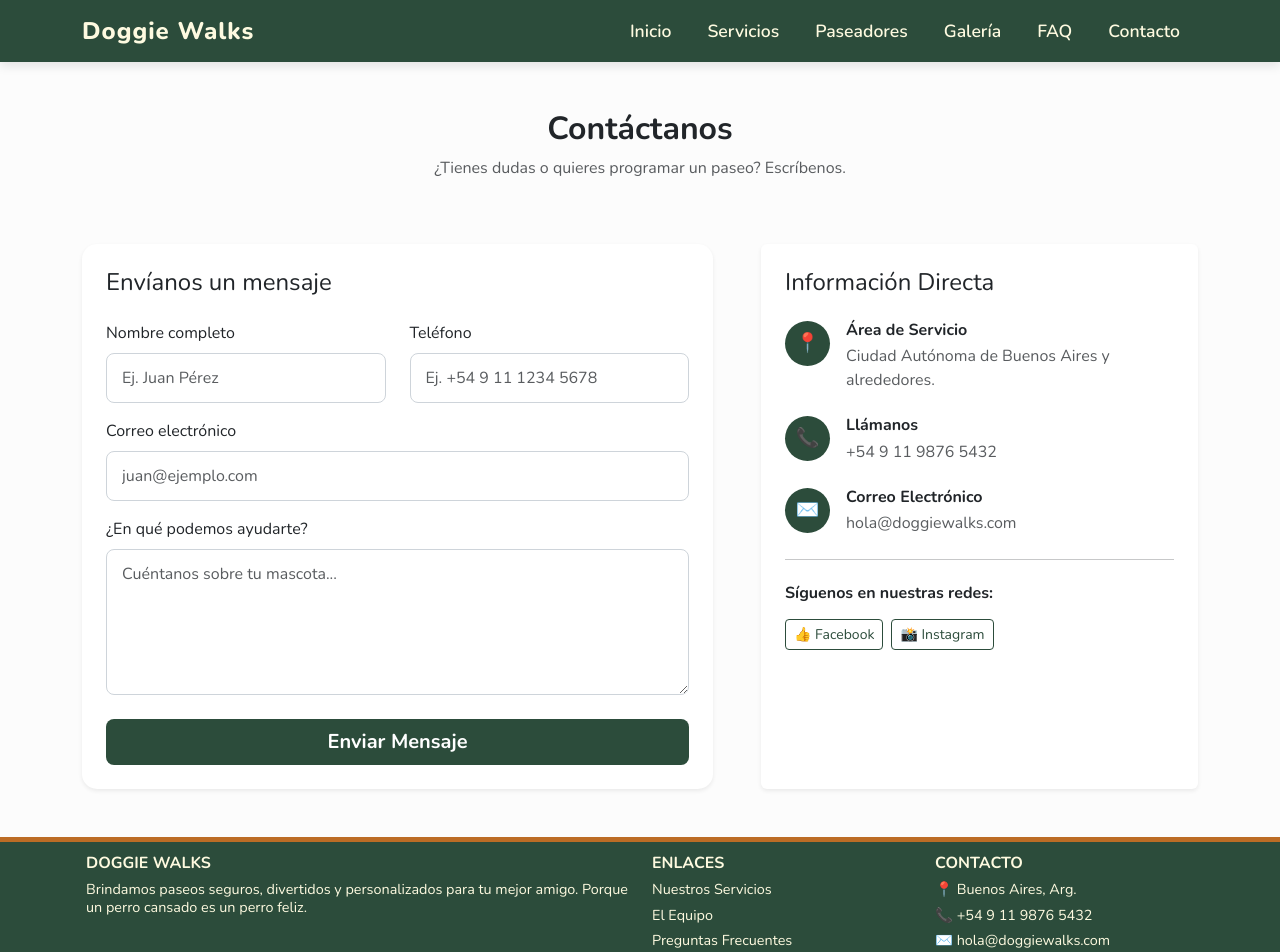
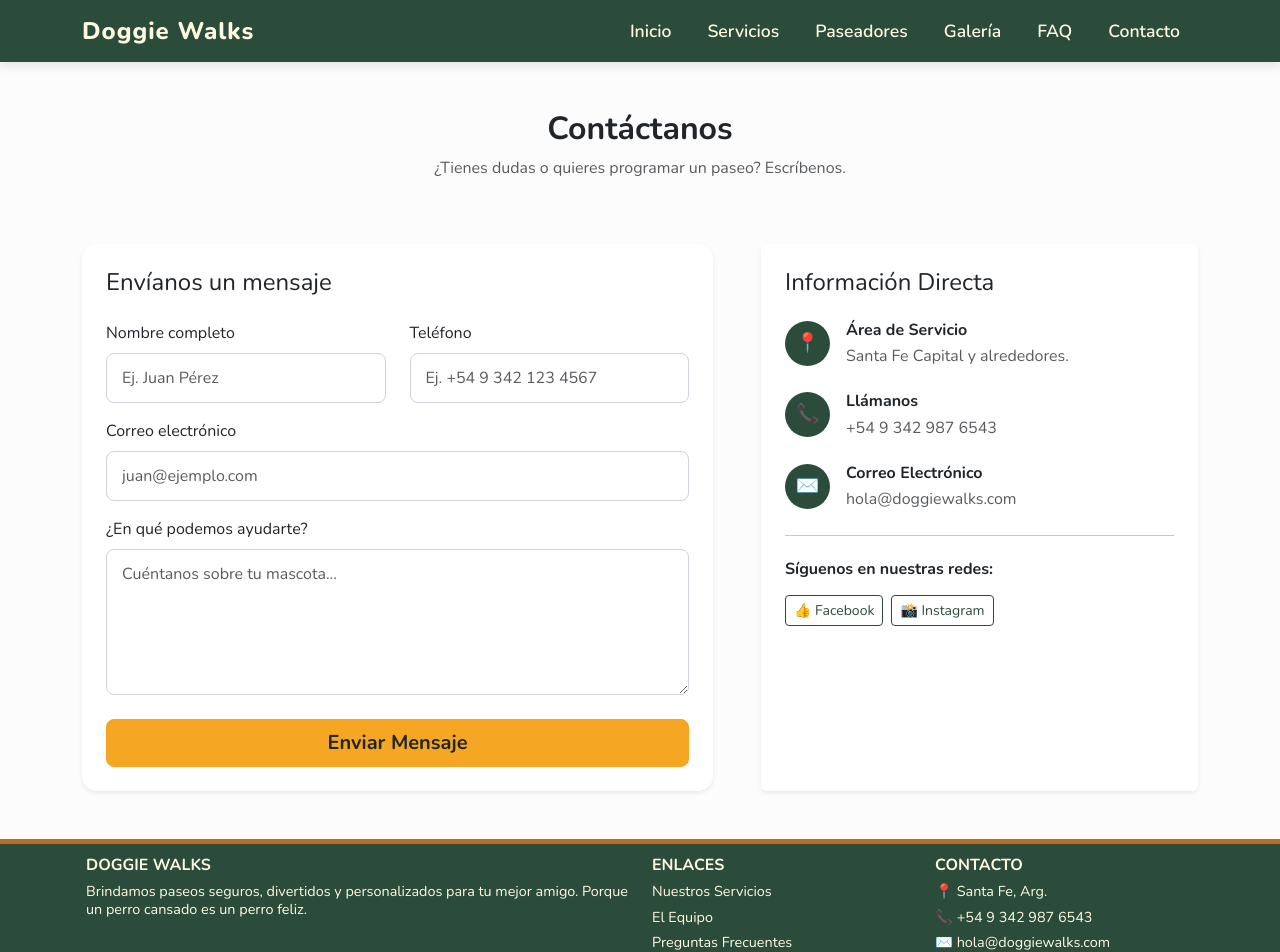
Before and after one commit to cervantes9/doggie-walks-frontend, an Angular app: page /contacto in a window 1280 px wide. Shown: the top 952 px of the page. Built offline with nearby package versions, Linux system fonts and the light colour scheme.

Commit message:
ajustes finales: contacto funcional, pre-seleccion de paseador, videos, direccion santa fe, botones unificados y faq de pago

```diff
--- a/src/app/app.css
+++ b/src/app/app.css
@@ -20,6 +20,7 @@ body, html {
 
 .navbar-doggie .navbar-brand:hover {
     color: var(--marron);
+    transform: translateY(-2px);
 }
 
 .navbar-doggie .nav-link {
@@ -45,11 +46,13 @@ body, html {
 .footer-link {
     color: var(--crema);
     text-decoration: none;
-    transition: color 0.3s;
+    transition: color 0.3s, transform 0.3s;
+    display: inline-block;
 }
 
 .footer-link:hover {
     color: var(--marron);
+    transform: translateY(-2px);
 }
 
 .copyright-bar {
--- a/src/app/app.html
+++ b/src/app/app.html
@@ -57,8 +57,8 @@
         <div class="col-lg-3 col-md-6 mb-3 mb-md-0">
           <h5 class="text-uppercase fw-bold mb-3">Contacto</h5>
           <ul class="list-unstyled">
-            <li class="mb-2">📍 Buenos Aires, Arg.</li>
-            <li class="mb-2">📞 +54 9 11 9876 5432</li>
+            <li class="mb-2">📍 Santa Fe, Arg.</li>
+            <li class="mb-2">📞 +54 9 342 987 6543</li>
             <li class="mb-2">✉️ hola&#64;doggiewalks.com</li>
           </ul>
         </div>
--- a/src/app/componentes/contacto/contacto.css
+++ b/src/app/componentes/contacto/contacto.css
@@ -26,8 +26,8 @@
 
 /* El botón principal de "Enviar Mensaje" */
 .btn-doggie {
-    background-color: #2c4c3b;
-    color: #ffffff;
+    background-color: var(--boton-accion);
+    color: var(--negro);
     border: none;
     border-radius: 8px;
     transition: background-color 0.3s ease;
@@ -35,8 +35,8 @@
 
 /* Efecto al pasar el ratón por el botón Enviar */
 .btn-doggie:hover {
-    background-color: #bc6c25; /* Cambia a marrón arcilla */
-    color: #ffffff;
+    filter: brightness(0.92);
+    color: var(--negro);
 }
 
 /* Color de los circulitos de los iconos */
@@ -72,6 +72,6 @@
 
 /* Efecto al hacer clic para escribir (borde verde en vez de azul) */
 .form-control:focus {
-    border-color: #2c4c3b;
-    box-shadow: 0 0 0 0.25rem rgba(44, 76, 59, 0.15); /* Sombrilla verde suave */
+    border-color: var(--marron);
+    box-shadow: 0 0 0 0.25rem rgba(188, 108, 37, 0.15);
 }
--- a/src/app/componentes/contacto/contacto.html
+++ b/src/app/componentes/contacto/contacto.html
@@ -21,27 +21,33 @@
   <div class="row">
     <div class="col-md-6 mb-3">
       <label for="nombre" class="form-label">Nombre completo</label>
-                  <input type="text" class="form-control" id="nombre" placeholder="Ej. Juan Pérez" required>
+      <input type="text" class="form-control" id="nombre" name="nombre" [(ngModel)]="nombre" placeholder="Ej. Juan Pérez" required>
     </div>
     <div class="col-md-6 mb-3">
       <label for="telefono" class="form-label">Teléfono</label>
-                  <input type="tel" class="form-control" id="telefono" placeholder="Ej. +54 9 11 1234 5678" required>
+      <input type="tel" class="form-control" id="telefono" name="telefono" [(ngModel)]="telefono" placeholder="Ej. +54 9 342 123 4567" required>
     </div>
   </div>
 
   <div class="mb-3">
     <label for="email" class="form-label">Correo electrónico</label>
-                <input type="email" class="form-control" id="email" placeholder="juan@ejemplo.com" required>
+    <input type="email" class="form-control" id="email" name="email" [(ngModel)]="email" placeholder="juan@ejemplo.com" required>
   </div>
 
       <div class="mb-4">
         <label for="mensaje" class="form-label">¿En qué podemos ayudarte?</label>
-                <textarea class="form-control" id="mensaje" rows="5" placeholder="Cuéntanos sobre tu mascota..." required></textarea>
+        <textarea class="form-control" id="mensaje" name="mensaje" [(ngModel)]="mensaje" rows="5" placeholder="Cuéntanos sobre tu mascota..." required></textarea>
         </div>
 
+          @if (mensajeExito) {
+          <div class="alert alert-success">{{ mensajeExito }}</div>
+                      }
+            @if (mensajeError) {
+                <div class="alert alert-danger">{{ mensajeError }}</div>
+                }
+
                   <div class="d-grid">
-                <!-- Botón personalizado -->
-                <button type="button" class="btn btn-doggie btn-lg fw-bold">Enviar Mensaje</button>
+                  <button type="button" class="btn btn-warning btn-lg fw-bold" (click)="enviarMensaje()">Enviar Mensaje</button>
                 </div>
             </form>
 
@@ -60,7 +66,7 @@
             </div>
             <div>
               <h6 class="fw-bold mb-1">Área de Servicio</h6>
-              <p class="text-muted mb-0">Ciudad Autónoma de Buenos Aires y alrededores.</p>
+              <p class="text-muted mb-0">Santa Fe Capital y alrededores.</p>
             </div>
           </div>
 
@@ -70,7 +76,7 @@
             </div>
             <div>
               <h6 class="fw-bold mb-1">Llámanos</h6>
-              <p class="text-muted mb-0">+54 9 11 9876 5432</p>
+              <p class="text-muted mb-0">+54 9 342 987 6543</p>
             </div>
           </div>
 
--- a/src/app/componentes/contacto/contacto.ts
+++ b/src/app/componentes/contacto/contacto.ts
@@ -1,4 +1,4 @@
-import { Component, inject } from '@angular/core';
+import { Component, inject, ChangeDetectorRef   } from '@angular/core';
 import { HttpClient } from '@angular/common/http';
 import { FormsModule } from '@angular/forms';
 import { environment } from '../../../environments/environment';
@@ -13,6 +13,7 @@ export class Contacto {
 
   // Como el @Autowired de Spring Boot
   private http = inject(HttpClient);
+  private cdr = inject(ChangeDetectorRef);
 
   // Una variable por cada campo del formulario
   nombre: string = '';
@@ -26,6 +27,11 @@ export class Contacto {
 
   // Se ejecuta cuando el usuario hace click en Enviar
   enviarMensaje() {
+
+      if (!this.nombre)   { this.mensajeError = 'Por favor ingresa tu nombre completo.'; this.mensajeExito = ''; return; }
+      if (!this.telefono) { this.mensajeError = 'Por favor ingresa tu número de teléfono.'; this.mensajeExito = ''; return; }
+      if (!this.email)    { this.mensajeError = 'Por favor ingresa tu correo electrónico.'; this.mensajeExito = ''; return; }
+      if (!this.mensaje)  { this.mensajeError = 'Por favor escribe tu mensaje.'; this.mensajeExito = ''; return; }
 
     // Armamos el objeto con los datos, igual que el JSON que espera Spring Boot
     const datos = {
@@ -46,10 +52,12 @@ export class Contacto {
           this.telefono = '';
           this.email = '';
           this.mensaje = '';
+          this.cdr.detectChanges();
         },
         error: () => {
           this.mensajeError = 'Hubo un error al enviar el mensaje. Intenta de nuevo.';
           this.mensajeExito = '';
+          this.cdr.detectChanges();
         }
       });
   }
--- a/src/app/componentes/faq/faq.html
+++ b/src/app/componentes/faq/faq.html
@@ -70,6 +70,19 @@
         </div>
       </div>
 
+      <div class="accordion-item">
+        <h2 class="accordion-header">
+          <button class="accordion-button collapsed" type="button" data-bs-toggle="collapse" data-bs-target="#pregunta6">
+            ¿Qué métodos de pago puedo utilizar?
+          </button>
+        </h2>
+        <div id="pregunta6" class="accordion-collapse collapse" data-bs-parent="#acordeonFaq">
+          <div class="accordion-body">
+            Actualmente puedes pagar con tarjeta o en efectivo directamente al paseador al finalizar el servicio. Al confirmar tu reserva coordinamos contigo el método que te resulte más cómodo.
+          </div>
+        </div>
+      </div>
+
     </div>
   </div>
 </section>
--- a/src/app/componentes/reservas/reservas.css
+++ b/src/app/componentes/reservas/reservas.css
@@ -30,7 +30,6 @@
 }
 
 .btn-warning {
-  background-color: #f5a623;
   border: none;
   border-radius: 8px;
   padding: 14px;
@@ -39,7 +38,6 @@
 }
 
 .btn-warning:hover {
-  background-color: #e09415;
   transform: translateY(-2px);
 }
 
--- a/src/app/componentes/reservas/reservas.ts
+++ b/src/app/componentes/reservas/reservas.ts
@@ -20,7 +20,7 @@ export class Reservas implements OnInit {
   private cdr = inject(ChangeDetectorRef);
   private route = inject(ActivatedRoute);
 
-  listaPaseadores$ = this.http.get<any[]>('http://localhost:8080/api/paseadores');
+  listaPaseadores$ = this.http.get<any[]>(`${environment.apiUrl}/api/paseadores`);
 
   nombreCliente: string = '';
   email: string = '';
@@ -41,6 +41,9 @@ export class Reservas implements OnInit {
     this.route.queryParams.subscribe(params => {
       if (params['tipoPaseo']) {
         this.tipoPaseo = params['tipoPaseo'];
+      }
+      if (params['idPaseador']) {
+        this.idPaseador = Number(params['idPaseador']);
       }
     });
   }
--- a/src/app/componentes/servicios/servicios.css
+++ b/src/app/componentes/servicios/servicios.css
@@ -97,3 +97,9 @@
     font-size: 1.5rem;
     cursor: pointer;
 }
+
+/* Excepción: en Servicios la tarjeta ya se mueve al pasar el mouse,
+   así que el botón no se levanta (evita que se vea la línea blanca de la tarjeta) */
+    .btn-warning:hover {
+    transform: none;
+}
--- a/src/styles.css
+++ b/src/styles.css
@@ -4,6 +4,7 @@
     --crema:        #fefae0;
     --blanco:       #ffffff;
     --negro:        #212529;
+    --boton-accion: #f5a623; /* color de los botones de acción */
 }
 
 * {
@@ -13,3 +14,38 @@
 body {
     font-family: 'Nunito', 'Segoe UI', sans-serif;
 }
+
+/* === Botones de acción unificados en todo el sitio === */
+.btn-warning {
+    --bs-btn-bg: var(--boton-accion);
+    --bs-btn-border-color: var(--boton-accion);
+    --bs-btn-hover-bg: var(--boton-accion);
+    --bs-btn-hover-border-color: var(--boton-accion);
+    --bs-btn-active-bg: var(--boton-accion);
+    --bs-btn-active-border-color: var(--boton-accion);
+    --bs-btn-color: var(--negro);
+    --bs-btn-hover-color: var(--negro);
+    --bs-btn-active-color: var(--negro);
+    transition: transform 0.2s ease, filter 0.2s ease;
+}
+.btn-warning:hover {
+    filter: brightness(1.12);
+    transform: translateY(-2px);
+}
+
+/* Botón "de borde" (outline) del mismo color, para acciones secundarias */
+.btn-outline-warning {
+    --bs-btn-color: var(--negro);
+    --bs-btn-border-color: var(--boton-accion);
+    --bs-btn-hover-bg: var(--boton-accion);
+    --bs-btn-hover-border-color: var(--boton-accion);
+    --bs-btn-hover-color: var(--negro);
+    --bs-btn-active-bg: var(--boton-accion);
+    --bs-btn-active-border-color: var(--boton-accion);
+    --bs-btn-active-color: var(--negro);
+    transition: transform 0.2s ease, filter 0.2s ease;
+}
+.btn-outline-warning:hover {
+    filter: brightness(1.12);
+    transform: translateY(-2px);
+}
```
Also changed, not shown: src/app/componentes/paseadores/paseadores.html (+12 -9 lines), src/app/componentes/servicios/servicios.html (+19 -7 lines). Lines whose indentation alone changed are shown as unchanged.
